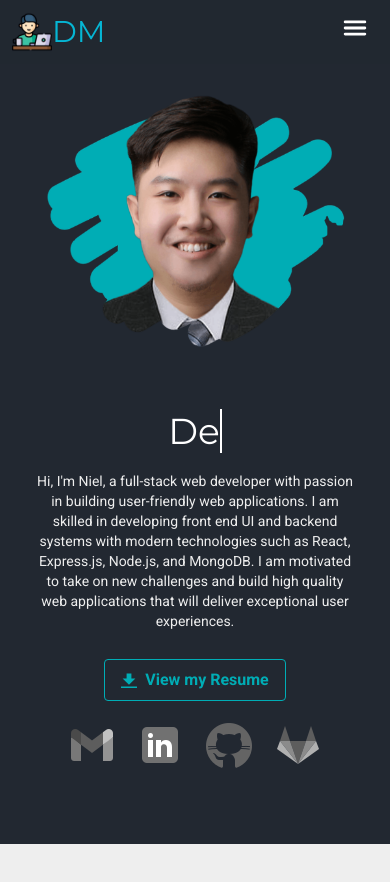
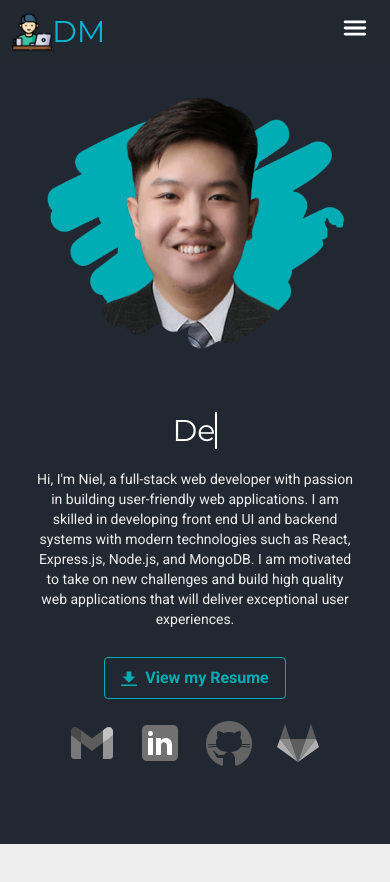
Before and after one commit to Avarice03/My-Portfolio, a website: page src/index.html in a window 390 px wide. Shown: the top 882 px of the page. Drawn offline with nearby package versions, Linux system fonts and the light colour scheme.

Commit message:
updated font size

```diff
--- a/src/index.html
+++ b/src/index.html
@@ -116,7 +116,7 @@
           <!-- Content -->
           <div class="basis-2/5 flex justify-start mt-8">
             <div class="w-full md:w-4/5">
-              <p class="text-4xl 2xl:text-5xl font-montserrat text-center md:text-start">
+              <p class="text-3xl sm:text-4xl 2xl:text-5xl font-montserrat text-center md:text-start">
                 <a
                   href=""
                   class="typewrite"
```
